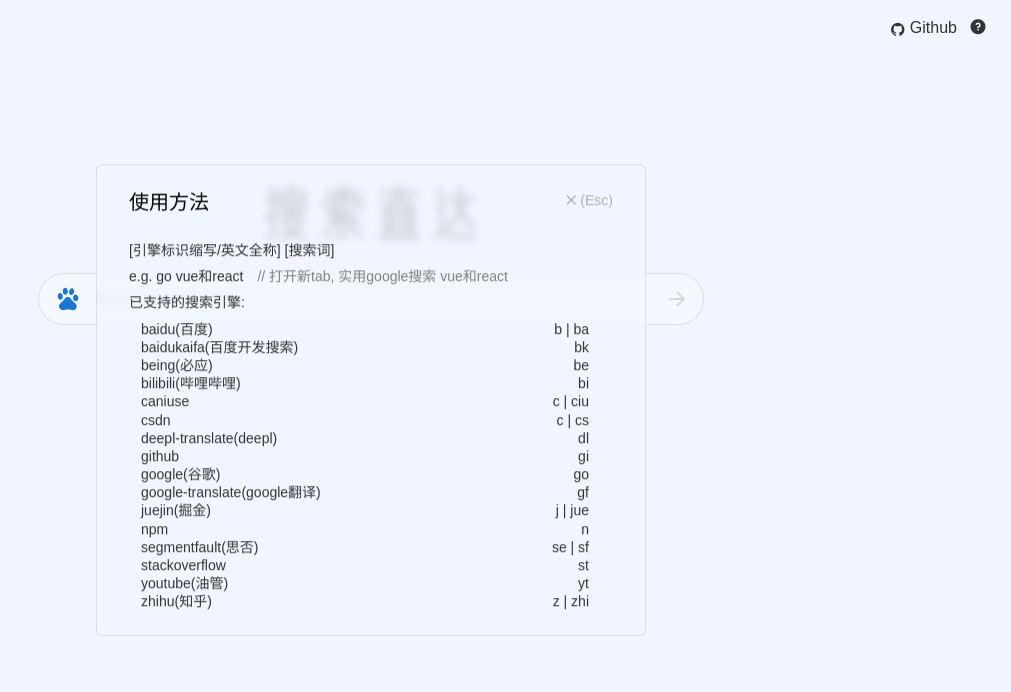
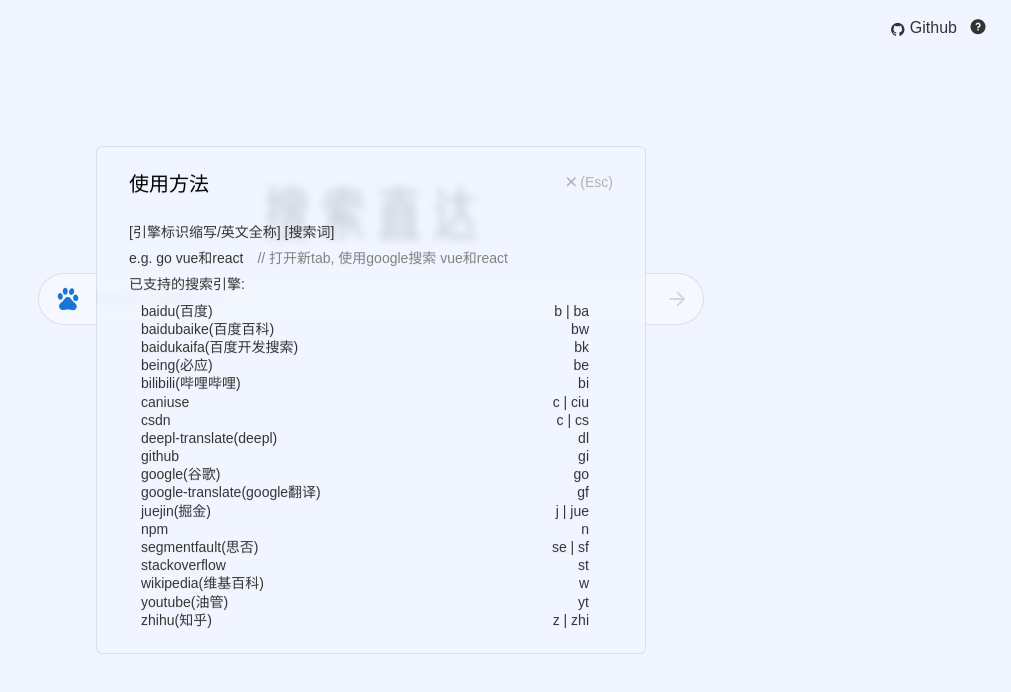
Before and after one commit to CiroLee/direct-search, a Vue app: page / in a window 1280 px wide. Both pictures are taken after a click on the icon 1246 px from the left and 27 px from the top of the page. Shown: the top 692 px of the page, without its empty margins (269-1280 px from the left). Built offline with nearby package versions, Linux system fonts and the light colour scheme; a small style sheet from the web is missing.

Commit message:
feat: add baidubaike and wikipedia engine

```diff
--- a/src/App.vue
+++ b/src/App.vue
@@ -33,7 +33,7 @@
         <p>[引擎标识缩写/英文全称] [搜索词]</p>
         <p>
           <span>e.g. go vue和react</span>
-          <span class="gray indent-2"> // 打开新tab, 实用google搜索 vue和react</span>
+          <span class="gray indent-2"> // 打开新tab, 使用google搜索 vue和react</span>
         </p>
         <p>已支持的搜索引擎:</p>
         <ul>
@@ -245,6 +245,7 @@
     background-position: center;
     background-repeat: no-repeat;
     background-size: 100% auto;
+    &.baidubaike,
     &.baidu {
       background-image: url('./assets/img/icons/baidu-icon.svg');
     }
@@ -292,6 +293,9 @@
     }
     &.deepl-translate {
       background-image: url('./assets/img/icons/deepl-icon.svg');
+    }
+    &.wikipedia {
+      background-image: url('./assets/img/icons/wikipedia-icon.svg');
     }
   }
   &--clear {
--- a/src/search.ts
+++ b/src/search.ts
@@ -113,6 +113,20 @@
     abbr: ['dl'],
     searchUrl: 'https://www.deepl.com/translator#',
   },
+  {
+    name: 'baidubaike',
+    type: 'website',
+    cname: '百度百科',
+    abbr: ['bw'],
+    searchUrl: 'https://baike.baidu.com/item/',
+  },
+  {
+    name: 'wikipedia',
+    type: 'website',
+    cname: '维基百科',
+    abbr: ['w'],
+    searchUrl: 'https://zh.wikipedia.org/wiki/',
+  },
 ];
 
 export const getEngineSymbol = (str: string): string => {
```
Also changed, not shown: package.json (+11 -10 lines), src/assets/img/icons/wikipedia-icon.svg (added), 1 other file (tests, documents, lock files or other folders).
